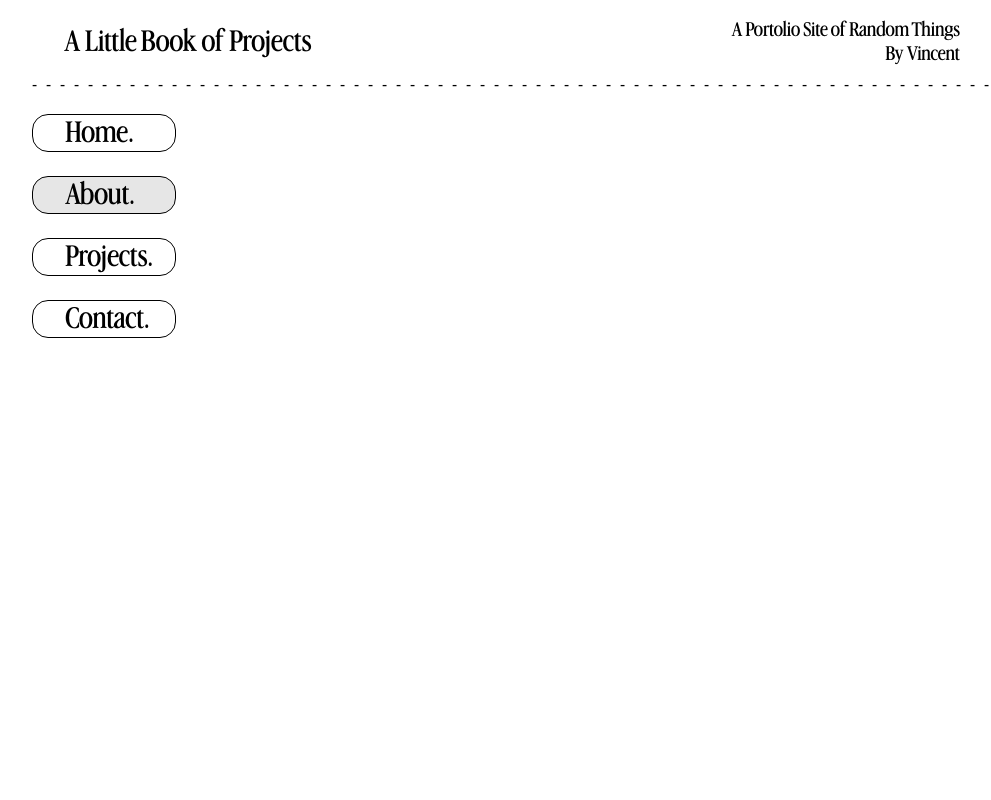
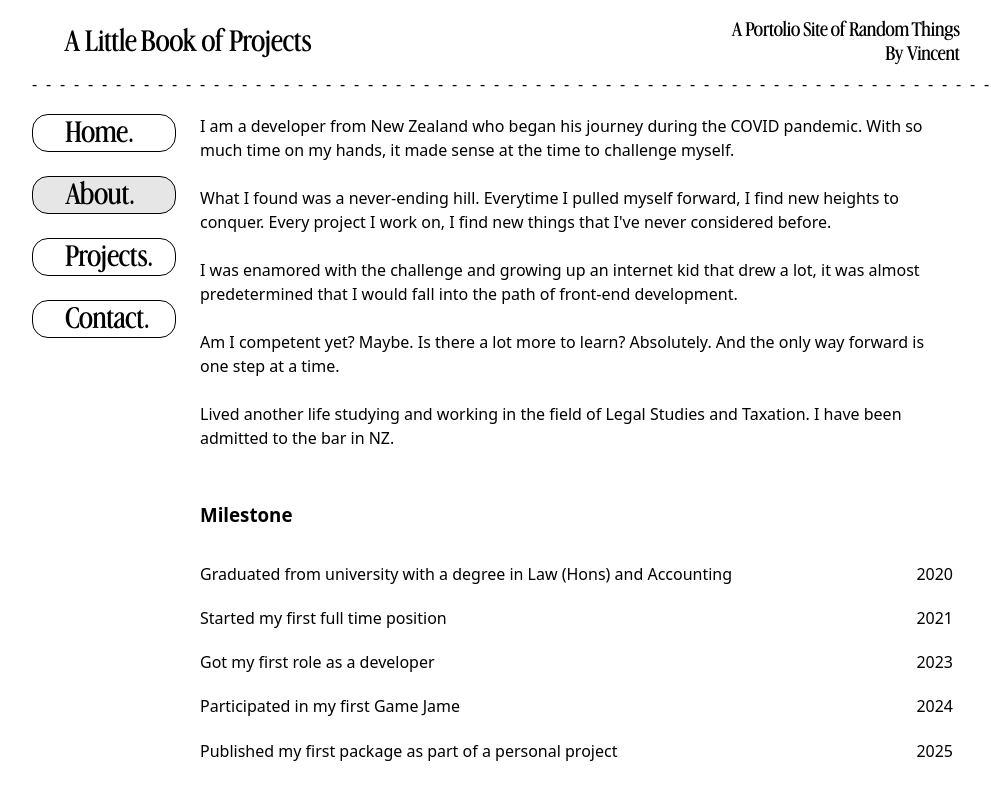
Before and after one commit to trash-lobster/a-little-book-of-projects, a React (Vite) app: page / in a window 1280 px wide. Both pictures are taken after a click on the button "About.". Shown: the whole page, without its empty margins (128-1119 px from the left). Built offline with nearby package versions, Linux system fonts and the light colour scheme.

Commit message:
Add different pages to the portfolio

```diff
--- a/src/App.css
+++ b/src/App.css
@@ -99,6 +99,11 @@ aside {
   color: rgb(113, 113, 113);
 }
 
+#projects span {
+  font-family: "AdvercaseFont", Arial, sans-serif;
+  font-size: 0.9rem;
+}
+
 .nav-button {
   background-color: white;
 }
@@ -131,6 +136,7 @@ aside {
 #content {
   box-sizing: border-box;
   padding: 1rem;
+  padding-right: 1rem; /* reserve space so inner scrollbars don't overlap content */
   width: 100%;
   display: flex;
   flex-direction: column;
@@ -147,6 +153,9 @@ aside {
   overflow-y: auto;
   scroll-snap-type: y mandatory;
   -webkit-overflow-scrolling: touch;
+  scrollbar-gutter: stable; /* reserve gutter where supported so content isn't covered */
+  box-sizing: border-box;
+  padding-right: 1rem;
 }
 
 .card {
@@ -168,21 +177,9 @@ aside {
   transform: none;
 }
 
-/* Respect user motion preferences */
-@media (prefers-reduced-motion: reduce) {
-  .card, .card.in-view {
-    transition: none !important;
-    transform: none !important;
-    opacity: 1 !important;
-  }
-  .cards { scroll-behavior: auto; }
-}
-
 .reveal {
   opacity: 0;
-  transform: translateY(20px);
   animation: reveal 480ms cubic-bezier(.2,.9,.2,1) forwards;
-  animation-delay: 480ms;
   height: 100%;
   overflow: scroll;
 }
@@ -196,3 +193,98 @@ aside {
   font-size: 36px;
   text-wrap: stable;
 }
+
+/* About Page */
+#about-page {
+  text-align: start;
+  display: flex;
+  flex-direction: column;
+  gap: 2rem;
+  height: 100%;
+  width: 100%;
+  overflow-y: auto;
+  scrollbar-gutter: stable;
+  padding-right: 1rem;
+}
+
+/* About page - milestone leaders (dot leaders) */
+#about-page ul {
+  list-style: none;
+  padding: 0;
+  margin: 0;
+}
+
+#about-page ul li {
+  /* default for items without two spans: simple block flow */
+  position: relative;
+  padding: 0.35rem 0;
+}
+
+/* Apply grid layout only when the list item contains two adjacent spans (text + year) */
+#about-page ul li:has(span + span) {
+  display: grid;
+  grid-template-columns: auto 1fr auto;
+  align-items: center;
+  gap: 0.5rem;
+}
+
+#about-page ul li span:first-child {
+  grid-column: 1;
+  white-space: nowrap;
+}
+
+#about-page ul li span:last-child {
+  grid-column: 3;
+  white-space: nowrap;
+  margin-left: 0.5rem;
+}
+
+/* dotted leader only for items with two spans */
+#about-page ul li:has(span + span)::before {
+  content: "";
+  grid-column: 2;
+  height: 1px;
+  width: 100%;
+  justify-self: stretch;
+  background-image: radial-gradient(currentColor 50%, rgba(0,0,0,0) 51%);
+  background-size: 6px 6px; /* dot spacing */
+  background-repeat: repeat-x;
+  opacity: 0.45;
+}
+
+/* darker dots on hover for emphasis */
+#about-page ul li:hover::before {
+  opacity: 0.8;
+}
+
+#contact-page {
+  font-family: "AdvercaseFont", Arial, sans-serif;
+  font-size: 24px;
+  height: 100%;
+  width: 100%;
+  box-sizing: border-box;
+  display: flex;
+  flex-direction: column;
+  justify-content: center;
+  align-items: center;
+
+  div {
+    transform: translateY(-50%);
+  }
+}
+
+#contact-list {
+  margin-top: 3rem;
+  display: flex;
+  gap: 3rem;
+  justify-content: center;
+
+  a:visited {
+    color: inherit;
+  }
+
+  a {
+    color: inherit;
+    text-decoration: none;
+  }
+}
--- /dev/null
+++ b/src/page/about.tsx
@@ -0,0 +1,48 @@
+export function AboutPage() {
+    return (
+        <div id='about-page'>
+            <div>
+                I am a developer from New Zealand who began his journey during the COVID pandemic. With so much time on my hands, it made sense at the time to challenge myself.
+                <br/><br/>
+                What I found was a never-ending hill. Everytime I pulled myself forward, I find new heights to conquer. Every project I work on, I find new things that I've never considered before.
+                <br/><br/>
+                I was enamored with the challenge and growing up an internet kid that drew a lot, it was almost predetermined that I would fall into the path of front-end development.
+                <br/><br/>
+                Am I competent yet? Maybe. Is there a lot more to learn? Absolutely. And the only way forward is one step at a time.
+                <br/><br/>
+                Lived another life studying and working in the field of Legal Studies and Taxation. I have been admitted to the bar in NZ.
+            </div>
+            <div>
+                <h3>Milestone</h3>
+                <ul>
+                    <li><span>Graduated from university with a degree in Law (Hons) and Accounting</span>
+
+                    <span>2020</span></li>
+                    <li><span>Started my first full time position</span><span>2021</span></li>
+                    <li><span>Got my first role as a developer</span><span>2023</span></li>
+                    <li><span>Participated in my first Game Jame</span><span>2024</span></li>
+                    <li><span>Published my first package as part of a personal project</span><span>2025</span></li>
+                    <li><span>Submitted my first web extension to FireFox and Chrome (status: pending)</span><span>2025</span></li>
+                </ul>
+            </div>
+            <div>
+                <h3>Tech Stack</h3>
+                <ul>
+                    <li>Experienced in front-end development with JavaScript and TypeScript. The framework I'm most familiar with is React.</li>
+                    <li>C# and .Net Core for back-end applications</li>
+                    <li>Version control system: Git (I have experience with TFS but I will not answer your call if that's what you're ringing about)</li>
+                    <li>Currently planning on learning a lower level language, debating between C, Rust and Odin at the moment.</li>
+                    <li>As a result of a few game jams, I'm also familiar with Godot and Unity.</li>
+                </ul>
+            </div>
+            <div>
+                <h3>All Time Favorites</h3>
+                <ul>
+                    <li>Games: Dispatch, Hades (1 and 2) and Gris</li>
+                    <li>Films: The Prestige</li>
+                    <li>Shows: The Good Place</li>
+                </ul>
+            </div>
+        </div>
+    )
+}
--- /dev/null
+++ b/src/page/contact.tsx
@@ -0,0 +1,43 @@
+export function ContactPage() {
+    return (
+        <div id='contact-page'>
+            <div>
+                Reach out to me through any of the following!
+                <div id='contact-list'>
+                    <a href='https://github.com/trash-lobster' target="_blank" rel="noopener noreferrer">
+                        <svg xmlns="http://www.w3.org/2000/svg" width="48" height="48" viewBox="0 0 24 24">
+                            <g fill="none" stroke="currentColor" stroke-linecap="round" stroke-linejoin="round" stroke-width="2">
+                                <path d="M15 22v-4a4.8 4.8 0 0 0-1-3.5c3 0 6-2 6-5.5c.08-1.25-.27-2.48-1-3.5c.28-1.15.28-2.35 0-3.5c0 0-1 0-3 1.5c-2.64-.5-5.36-.5-8 0C6 2 5 2 5 2c-.3 1.15-.3 2.35 0 3.5A5.4 5.4 0 0 0 4 9c0 3.5 3 5.5 6 5.5c-.39.49-.68 1.05-.85 1.65S8.93 17.38 9 18v4" />
+                                <path d="M9 18c-4.51 2-5-2-7-2" />
+                            </g>
+                        </svg>
+                    </a>
+                    <a href='https://www.linkedin.com/in/vincent-sit/' target="_blank" rel="noopener noreferrer">
+                        <svg xmlns="http://www.w3.org/2000/svg" width="48" height="48" viewBox="0 0 24 24">
+                            <g fill="none" stroke="currentColor" stroke-linecap="round" stroke-linejoin="round" stroke-width="2">
+                                <path d="M16 8a6 6 0 0 1 6 6v7h-4v-7a2 2 0 0 0-2-2a2 2 0 0 0-2 2v7h-4v-7a6 6 0 0 1 6-6M2 9h4v12H2z" />
+                                <circle cx="4" cy="4" r="2" />
+                            </g>
+                        </svg>
+                    </a>
+                    <a href='mailto:vincentsitdata@gmail.com' target="_blank" rel="noopener noreferrer">
+                        <svg xmlns="http://www.w3.org/2000/svg" width="48" height="48" viewBox="0 0 24 24">
+                            <g fill="none" stroke="currentColor" stroke-linecap="round" stroke-linejoin="round" stroke-width="2">
+                                <path d="m22 7l-8.991 5.727a2 2 0 0 1-2.009 0L2 7" />
+                                <rect width="20" height="16" x="2" y="4" rx="2" />
+                            </g>
+                        </svg>
+                    </a>
+                    <a href='https://www.npmjs.com/~vincentsit00' target="_blank" rel="noopener noreferrer">
+                        <svg xmlns="http://www.w3.org/2000/svg" width="48" height="48" viewBox="0 0 24 24">
+                            <g fill="none" stroke="currentColor" stroke-linecap="round" stroke-width="1.5">
+                                <path stroke-linejoin="round" d="M1 8h22v7H11v2H7.5v-2H1zm6.5 0v7m6-7v7" />
+                                <path d="M18 11v4M5 11v4m6-4v1m9.5-1v4" />
+                            </g>
+                        </svg>
+                    </a>
+                </div>
+            </div>
+        </div>
+    )
+}
--- a/src/page/home.tsx
+++ b/src/page/home.tsx
@@ -13,7 +13,7 @@ export function HomePage() {
         <div>
             I'm <span className='home-name' style={{color: 'red'}}>Vincent</span>.
             <br />A developer with a passion for front-end.
-            <br />I enjoy most forms of creative work, be it <span style={{color: 'green'}}>art</span>, <span style={{color: 'blue'}}>animation</span> or <span style={{color: 'purple'}}>writing</span>.
+            <br />I enjoy most forms of creative work, be it <u>art</u>, <u>animation</u> or <u>writing</u>.
         </div>,
         <div>
             I may have started late but let's fill the project page up!
--- a/src/skeleton.tsx
+++ b/src/skeleton.tsx
@@ -1,6 +1,8 @@
 import { useState } from 'react';
 import { Navbar } from './component/navbar/navbar';
 import { HomePage } from './page/home';
+import { AboutPage } from './page/about';
+import { ContactPage } from './page/contact';
 
 export type Page = 'home' | 'projects' | 'about' | 'contact';
 
@@ -34,7 +36,11 @@ export function Skeleton() {
                     {
                         currPage === 'home'
                             ? <HomePage/>
-                            : <div/>
+                            : currPage === 'about'
+                                ? <AboutPage/>
+                                : currPage === 'contact'
+                                    ? <ContactPage/>
+                                    : <div/>
                     }
                 </div>
             </main>
```
